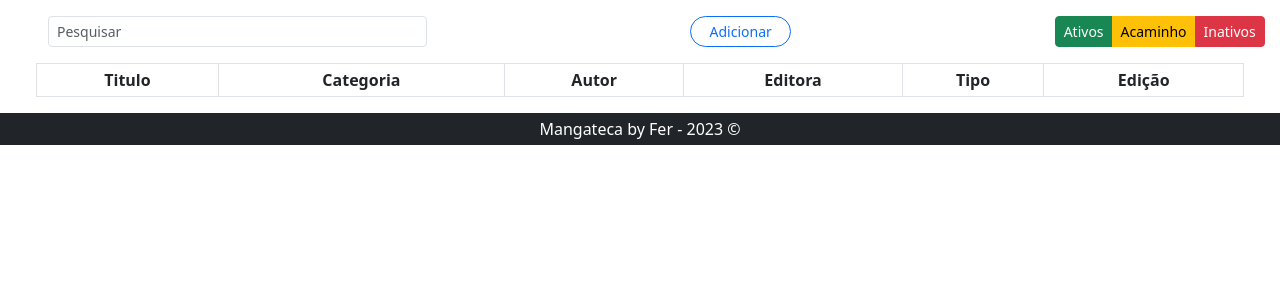
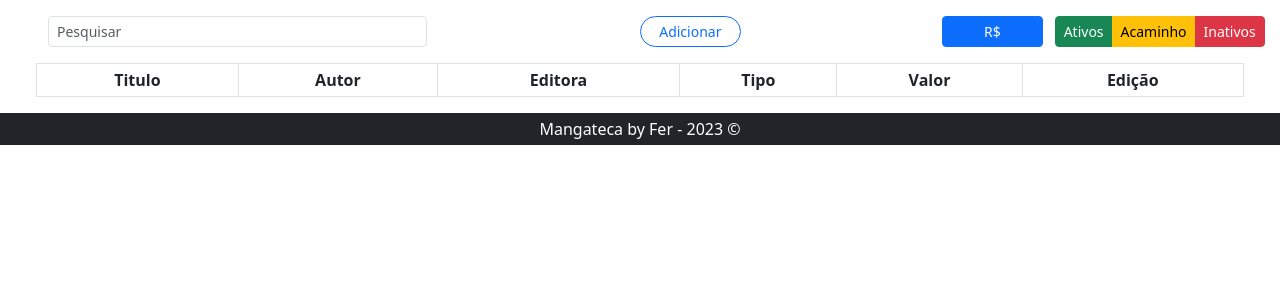
Before and after one commit to Fschezaro/mangateca, a PHP site: page /views/pendentes.php in a window 1280 px wide. Shown: the part 56-356 px from the top of the page. Run offline with PHP 8.4, Linux system fonts and the light colour scheme; the visitor is signed in with stand-in values (Sample User, id 1); data comes from the database, SQL or seed files in the repository; both versions use the stored data as it was after the commit; lists and menus that the app fills with data are empty.

Commit message:
Implementação de valores

```diff
--- a/components/menu.php
+++ b/components/menu.php
@@ -1,5 +1,3 @@
-<?php $red = $_SESSION['redirecionamento']; ?>
-
 <div class="mx-5 my-3">
     <form class="row justify-content-center">
         <div class="col-sm-4 col-12 mb-3 mb-sm-0">
@@ -7,6 +5,7 @@
         </div>
         <!-- <button type="submit" class="btn btn-outline-primary btn-sm rounded-5 col-sm-1 col-4 m-auto mb-3 mb-sm-0">Pesquisa</button> -->
         <a class="btn btn-outline-primary btn-sm rounded-5 col-sm-1 col-4 m-auto mb-3 mb-sm-0 mt-sm-0 mt-3" href="inserir_livro.php">Adicionar</a>
+        <button class="btn btn-primary btn-sm col-1">R$ <?php echo $valor[0]['SUM(valor)']; ?></button>
         <div class="btn-group col-sm-2 col-8 align-self-center" role="group" aria-label="Basic mixed styles example">
             <a href="ativos.php" type="button" class="btn btn-success btn-sm">Ativos</a>
             <a href="pendentes.php" type="button" class="btn btn-warning btn-sm">Acaminho</a>
--- a/controllers/edita_livro.php
+++ b/controllers/edita_livro.php
@@ -39,9 +39,10 @@
 $editora = $_POST['editora'] == "" ? null : $_POST['editora'];
 $tipo = $_POST['tipo'] == "" ? null : $_POST['tipo'];
 $recebido = $_POST['btnradio'];
+$valor = $_POST['valor'] == "" ? null : $_POST['valor'];
 
-$query = $conexao->prepare("UPDATE livros SET titulo = ?, categoria = ?, autor = ?, editora = ?, tipo = ?, recebido = ? WHERE id = ?");
-$query->execute(array($titulo, $categoria, $autor, $editora, $tipo, $recebido, $id));
+$query = $conexao->prepare("UPDATE livros SET titulo = ?, categoria = ?, autor = ?, editora = ?, tipo = ?, recebido = ?, valor = ? WHERE id = ?");
+$query->execute(array($titulo, $categoria, $autor, $editora, $tipo, $recebido, $valor, $id));
 
 if ($_SESSION['redirecionamento'] == 'ativos') {
     header("location: ../views/ativos.php");
--- a/controllers/processa_livro.php
+++ b/controllers/processa_livro.php
@@ -11,11 +11,12 @@
 $tipo = $_POST['tipo'] == "" ? null : $_POST['tipo'];
 $estado = '1';
 $recebido = $_POST['btnradio'];
+$valor = $_POST['valor'] == "" ? null : $_POST['valor'];
 // $local = $pasta . $novoNomeDoArquivo . "." . $extensao;
 
-$query = $conexao->prepare("INSERT INTO livros (titulo,categoria,autor,editora,tipo,estado,recebido,relation) VALUES (?,?,?,?,?,?,?,?)");
+$query = $conexao->prepare("INSERT INTO livros (titulo,categoria,autor,editora,tipo,estado,recebido,relation,valor) VALUES (?,?,?,?,?,?,?,?,?)");
 
-$query->execute(array($titulo, $categoria, $autor, $editora, $tipo, $estado, $recebido, $iduser));
+$query->execute(array($titulo, $categoria, $autor, $editora, $tipo, $estado, $recebido, $iduser, $valor));
 
 if ($_SESSION['redirecionamento'] == 'ativos') {
     header("location: ../views/ativos.php");
--- a/views/edita_livro.php
+++ b/views/edita_livro.php
@@ -43,8 +43,12 @@
                     <label>Tipo</label>
                     <input class="form-control" type="text" name="tipo" value="<?= $result['tipo']; ?>">
                 </div>
+                <div class="col">
+                    <label>Valor</label>
+                    <input class="form-control" type="text" name="valor" value="<?= $result['valor']; ?>">
+                </div>
                 <div class="col d-flex justify-content-center align-self-center mt-sm-4 mt-3">
-                    <div class="btn-group col-12 col-sm-4" role="group" aria-label="Basic radio toggle button group">
+                    <div class="btn-group col-12 col-sm-6" role="group" aria-label="Basic radio toggle button group">
                         <input type="radio" class="btn-check" value=1 name="btnradio" id="btnradio1" autocomplete="off" checked>
                         <label class="btn btn-outline-info" for="btnradio1">Em mãos</label>
 
--- a/views/pendentes.php
+++ b/views/pendentes.php
@@ -13,6 +13,11 @@
 
 $query->execute();
 $resultado = $query->fetchAll(PDO::FETCH_ASSOC);
+
+$query = $conexao->prepare("SELECT SUM(valor) from livros WHERE estado = 1");
+
+$query->execute();
+$valor = $query->fetchAll(PDO::FETCH_ASSOC);
 ?>
 
 <!DOCTYPE html>
@@ -48,21 +53,21 @@
                 <thead>
                     <tr>
                         <th class="text-center">Titulo</th>
-                        <th class="text-center">Categoria</th>
                         <th class="text-center">Autor</th>
                         <th class="text-center">Editora</th>
                         <th class="text-center">Tipo</th>
+                        <th class="text-center">Valor</th>
                         <th class="text-center" colspan="3"> Edição</th>
                     </tr>
                 </thead>
                 <tbody id="tabela">
                     <?php foreach ($resultado as $key => $livro) : ?>
                         <tr>
-                            <td class="text-center"> <?= $livro["titulo"] ?? "Não informado"; ?></td>
-                            <td class="text-center"> <?= $livro["categoria"] ?? "Não informado"; ?></td>
-                            <td class="text-center "> <?= $livro["autor"] ?? "Não informado"; ?></td>
-                            <td class="text-center"> <?= $livro["editora"] ?? "Não informado"; ?></td>
-                            <td class="text-center"> <?= $livro["tipo"] ?? "Não informado"; ?></td>
+                            <td class="text-center"> <?= $livro["titulo"]; ?></td>
+                            <td class="text-center "> <?= $livro["autor"]; ?></td>
+                            <td class="text-center"> <?= $livro["editora"]; ?></td>
+                            <td class="text-center"> <?= $livro["tipo"]; ?></td>
+                            <td class="text-center"> <?= $livro["valor"]; ?></td>
                             <td class="text-center"><a href="../controllers/recebelivro.php?id=<?= $livro['id']; ?>"><img src="../img/correto.png" width="30px" alt="Confirmar recebimento"></a></td>
                             <td class="text-center"><a href=" edita_livro.php?id=<?= $livro['id']; ?>"><img src="../img/botao-editar.png" width="30px" alt="Editar"></a></td>
                             <td class="text-center"><a href="../controllers/inativa_livro.php?id=<?= $livro['id']; ?>"><img src="../img/cancelar.png" width="30px" alt="Desativar"></a></td>
```
Also changed, not shown: seeders/sqls/books.sql (+13 -1 lines), views/ativos.php (+8 -3 lines), views/inativos.php (+7 -2 lines), views/inserir_livro.php (+8 -4 lines).
